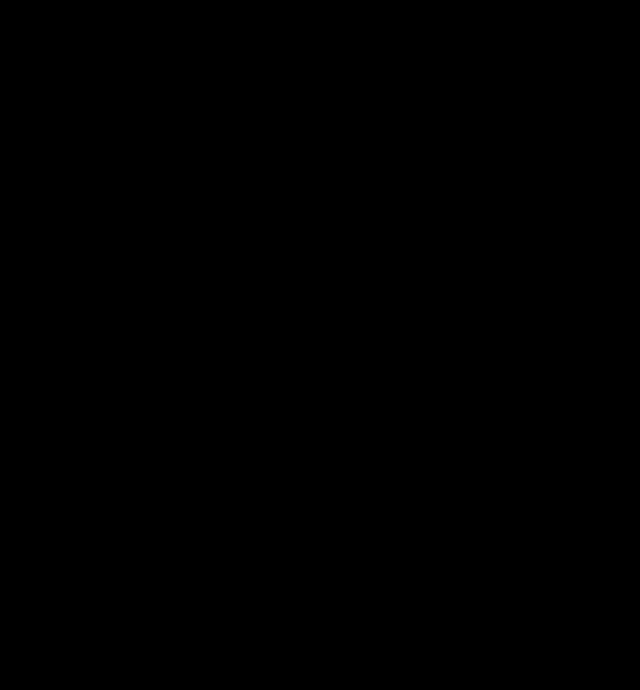
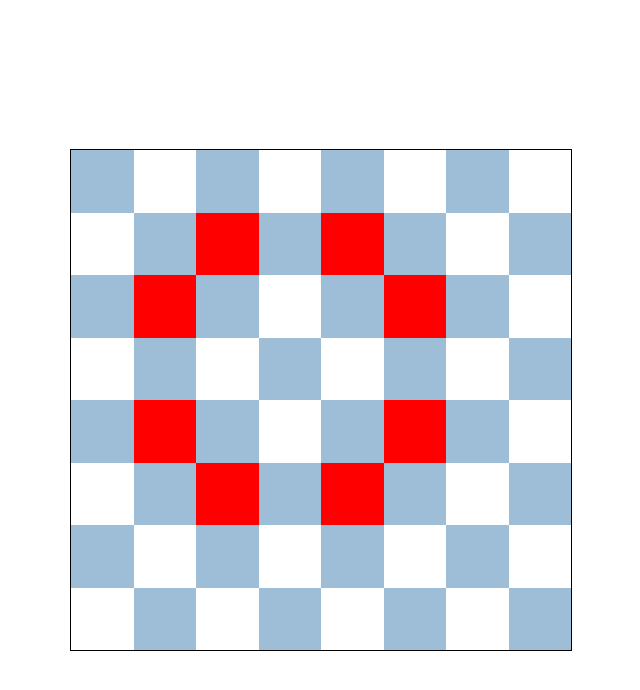
Before and after one commit to xadvent/knightsTravails, a website built with webpack: page src/index.html in a window 1280 px wide. Shown: the whole page, without its empty margins (319-959 px from the left). Built offline with nearby package versions, Linux system fonts and the light colour scheme.

Commit message:
Fx to create board & check knight moves created

```diff
--- /dev/null
+++ b/src/building/makeBoard.js
@@ -0,0 +1,16 @@
+const chessBoard = document.getElementById('chess-board')
+
+export default function makeBoard() {
+    for(let i = 8; i > 0; i--){
+        for(let j = 1; j <= 8; j++){
+            let square = document.createElement('div');
+            if((i + j) % 2 === 0){
+                square.classList.add('white');
+            } else {
+                square.classList.add('black');
+            }
+            square.classList.add('C' + j  + 'R' + i);
+            chessBoard.appendChild(square);
+        }
+    }
+}
--- a/src/index.html
+++ b/src/index.html
@@ -6,6 +6,9 @@
     <title>Knight Travails</title>
 </head>
 <body>
-
+    <div id="container">
+        <div id="start-menu"></div>
+        <div id="chess-board"></div>
+    </div>
 </body>
 </html>
--- a/src/index.js
+++ b/src/index.js
@@ -1 +1,7 @@
 import './style.css';
+import makeBoard from './building/makeBoard';
+import { getKnightMoves, showKnightMoves } from './movement/checkingMoves';
+
+makeBoard();
+const arr = getKnightMoves(4,5);
+showKnightMoves(arr);
--- /dev/null
+++ b/src/movement/checkingMoves.js
@@ -0,0 +1,26 @@
+
+export function getKnightMoves(x, y){
+    var moves = [];
+    var xMoves = [1, 2, 2, 1, -1, -2, -2, -1];
+    var yMoves = [2, 1, -1, -2, -2, -1, 1, 2];
+
+    for (var i = 0; i < xMoves.length; i++) {
+        var newX = x + xMoves[i];
+        var newY = y + yMoves[i];
+        if (newX >= 1 && newX <= 8 && newY >= 1 && newY <= 8) {
+            moves.push([newX, newY]);
+        }
+    }
+    return moves;
+}
+
+export function showKnightMoves(arr){
+    for(let index = 0; index < arr.length; index++) {
+        const element = arr[index];
+        console.log(element)
+        const position ='C' + element[0] + 'R' + element[1] + '';
+        console.log(position)
+        const square = document.querySelector('.' + position);
+        square.classList.add('red');
+    }
+}
--- a/src/style.css
+++ b/src/style.css
@@ -1,7 +1,39 @@
+:root {
+    --dark: #9EBDD7;
+}
 html, body {
     margin: 0px;
     padding: 0px;
     height: 100vh;
     width: 100vw;
-    background-color: black;
 }
+
+#container {
+    display: flex;
+    flex-direction: column;
+    align-items: center;
+    justify-content: center;
+    width: 100vw;
+    height: 100vh;
+}
+
+.white{
+    background-color: white;
+}
+
+.black {
+    background-color: var(--dark);
+}
+
+#chess-board {
+    min-width: 500px;
+    min-height: 500px;
+    display: grid;
+    grid-template-columns: repeat(8, 1fr);
+    grid-template-rows: repeat(8, 1fr);
+    border: 1px solid black;
+}
+
+.red {
+    background-color: red !important;
+}
```
Also changed, not shown: dist/index.html, dist/main.js.
